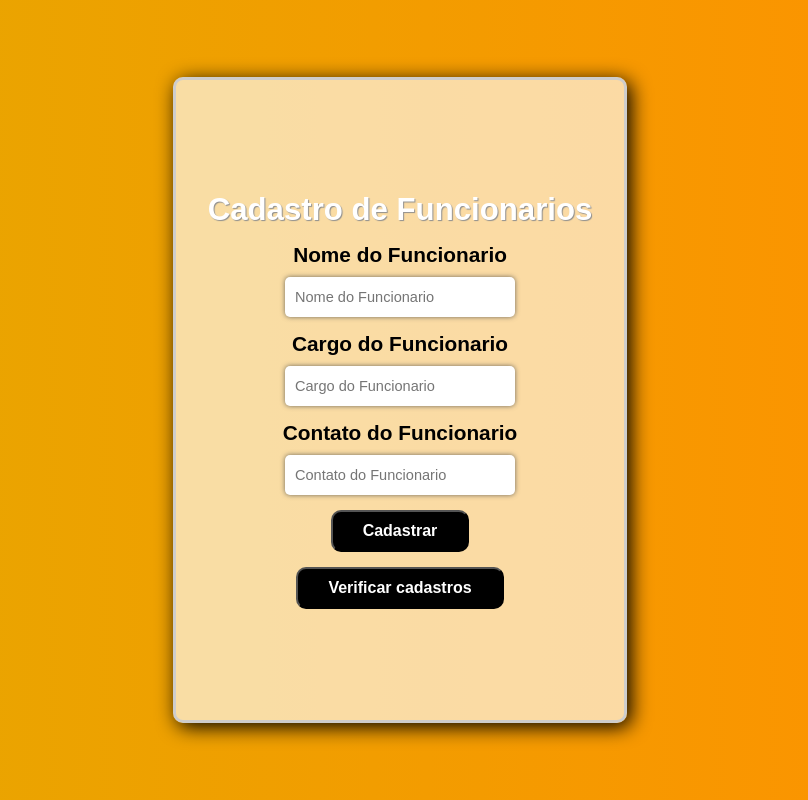
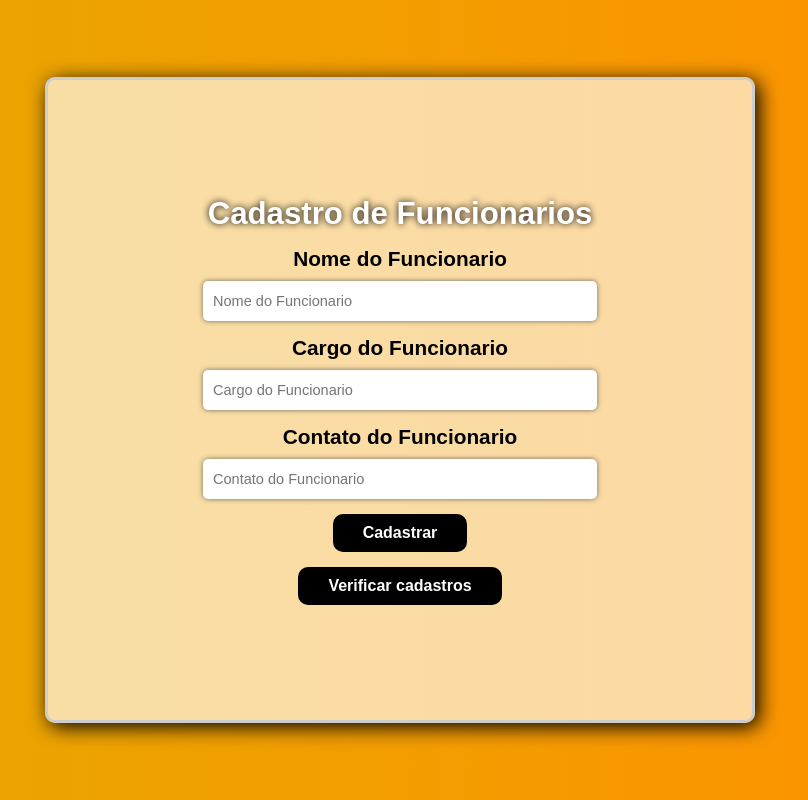
Before and after one commit to AndreyJustino/CadastroPDA, a plain HTML site: page index.html in a window 1280 px wide. Shown: the whole page, without its empty margins (240-1048 px from the left). Drawn offline with Linux system fonts and the light colour scheme.

Commit message:
alteracao da unidade medida

```diff
--- a/style.css
+++ b/style.css
@@ -14,7 +14,7 @@
 }
 
 .card {
-    width: 35vw;
+    width: 55vw;
     height: 80vh;
     text-align: center;
     font-size: 1.3em;
@@ -32,7 +32,7 @@
 }
 
 .card input{
-    width: 220px;
+    width: 30vw;
     height: 40px;
     padding-left: 10px;
     font-size: 0.7em;
@@ -47,7 +47,7 @@
 
 .card h1{
     color: #ffffff;
-    text-shadow: 1px 1px 1px #8f8f8f;
+    text-shadow: 0px 0px 7px #000000;
 }
 
 .card button{
@@ -59,6 +59,7 @@
     border-radius: 10px;
     padding: 10px 30px;
     cursor: pointer;
+    border: none;
 }
 
 .card button:hover{
```
